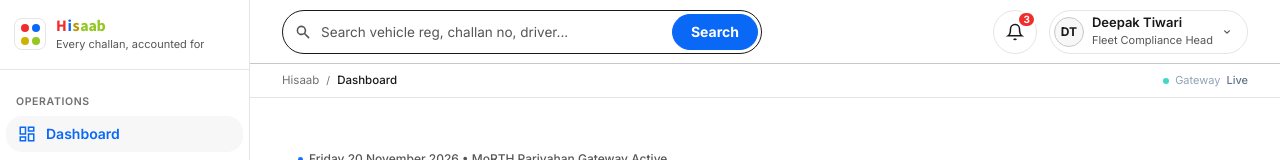
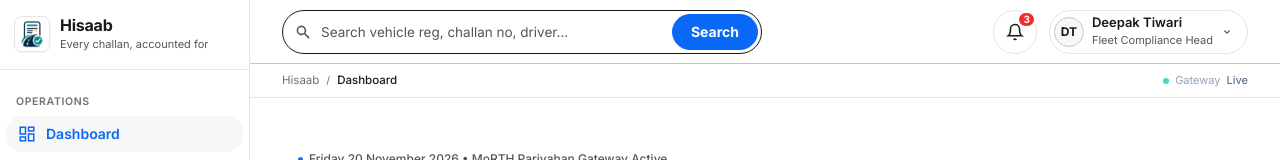
Before and after one commit to dt019107/E-challan-Management-Portal, a plain HTML site: page index.html in a window 1280 px wide. Shown: the top 160 px of the page. Drawn offline with nearby package versions, Linux system fonts and the light colour scheme.

Commit message:
Use real Hisaab brand logo in dashboard sidebar header

```diff
--- a/css/layout.css
+++ b/css/layout.css
@@ -48,39 +48,26 @@
 }
 
 .brand-logo-mark {
-  width: 32px;
-  height: 32px;
+  width: 36px;
+  height: 36px;
   border-radius: 8px;
   background: #FFFFFF;
   display: flex;
   align-items: center;
   justify-content: center;
-  padding: 4px;
+  padding: 3px;
   border: 1px solid var(--surface-1);
-  box-shadow: none;
+  box-shadow: 0 1px 3px rgba(0, 0, 0, 0.05);
   flex-shrink: 0;
   transition: transform var(--transition-fast);
 }
 
-/* eBay Signature Four-Color Logo Dots & Lettermark */
-.brand-logo-mark.ebay-letter-dots {
-  display: grid;
-  grid-template-columns: repeat(2, 8px);
-  gap: 3px;
-  padding: 4px;
+.brand-logo-img {
+  width: 100%;
+  height: 100%;
+  object-fit: contain;
+  display: block;
 }
-
-.ebay-letter-dots span {
-  display: inline-block;
-  width: 8px;
-  height: 8px;
-  border-radius: 50%;
-}
-
-.dot-red { background-color: var(--brand-red, #f02d2d); }
-.dot-blue { background-color: var(--brand-blue, #0968f6); }
-.dot-yellow { background-color: #d1b100; }
-.dot-green { background-color: var(--brand-green, #92c821); }
 
 .brand-wrapper:hover .brand-logo-mark {
   transform: scale(1.05);
@@ -95,23 +82,11 @@
   font-size: 16px;
   font-weight: 700;
   color: var(--ink);
-  letter-spacing: -0.01em;
+  letter-spacing: -0.015em;
   display: flex;
   align-items: center;
-  gap: 1px;
   line-height: 1.2;
 }
-
-.ebay-lettermark {
-  font-family: var(--font-family-display);
-  font-weight: 700;
-  letter-spacing: -0.02em;
-}
-
-.ebay-lettermark .lm-red { color: var(--brand-red, #f02d2d); }
-.ebay-lettermark .lm-blue { color: var(--brand-blue, #0968f6); }
-.ebay-lettermark .lm-yellow { color: #b89800; }
-.ebay-lettermark .lm-green { color: var(--brand-green, #92c821); }
 
 .brand-subtext {
   font-size: 11px;
--- a/index.html
+++ b/index.html
@@ -27,21 +27,16 @@
   <!-- Primary Application Shell -->
   <div class="app-shell">
 
-    <!-- 1. Collapsible Left Sidebar (Redesigned Luxury Dark Command Rail) -->
+    <!-- 1. Collapsible Left Sidebar -->
     <aside class="app-sidebar" id="appSidebar">
       <!-- Sidebar Brand Header -->
       <div class="sidebar-header">
         <a href="#dashboard" class="brand-wrapper">
-          <div class="brand-logo-mark ebay-letter-dots">
-            <span class="dot-red"></span>
-            <span class="dot-blue"></span>
-            <span class="dot-yellow"></span>
-            <span class="dot-green"></span>
+          <div class="brand-logo-mark">
+            <img src="assets/images/challanos-logo.png" alt="Hisaab Logo" class="brand-logo-img">
           </div>
           <div class="brand-text-block">
-            <div class="brand-name ebay-lettermark">
-              <span class="lm-red">H</span><span class="lm-blue">i</span><span class="lm-yellow">s</span><span class="lm-green">aab</span>
-            </div>
+            <div class="brand-name">Hisaab</div>
             <div class="brand-subtext">Every challan, accounted for</div>
           </div>
         </a>
```
